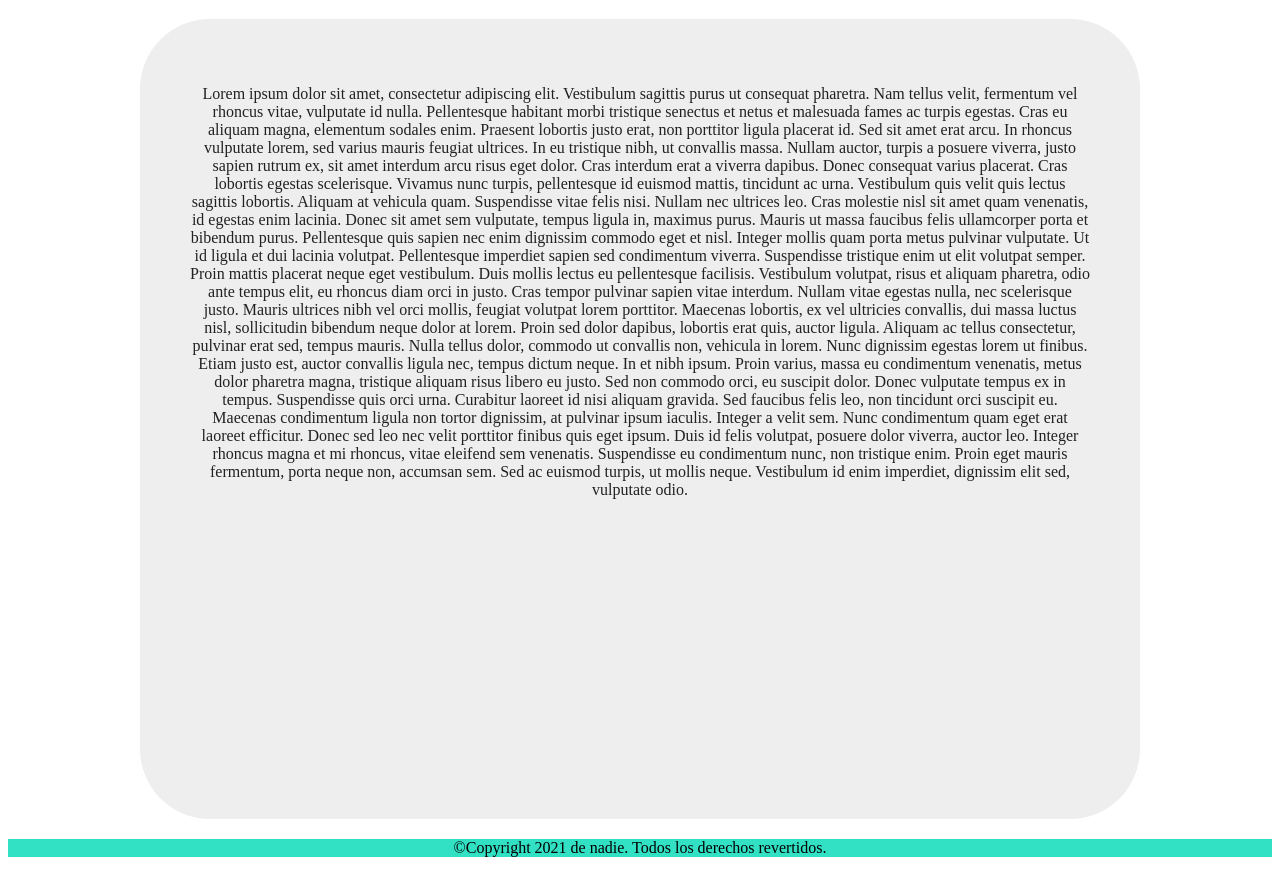
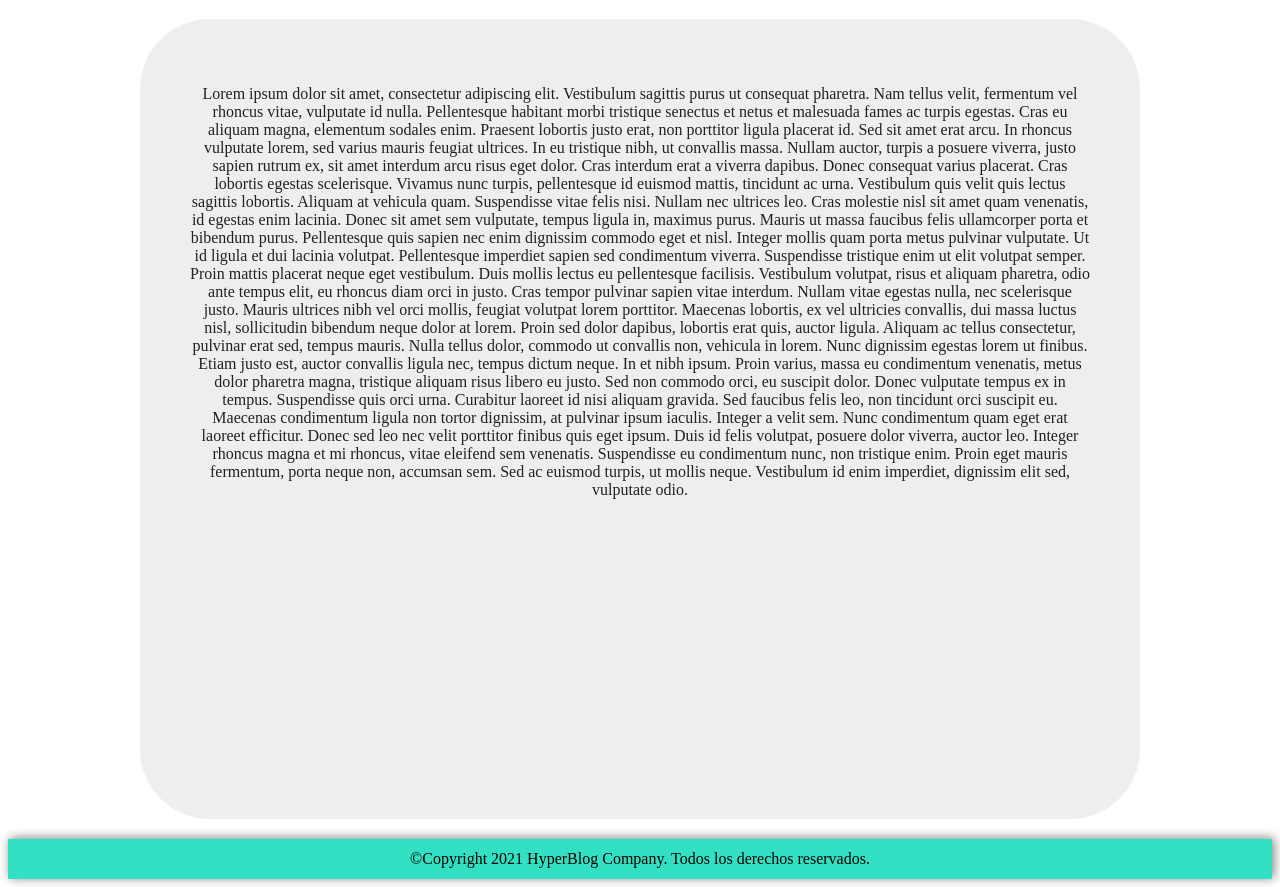
Before and after one commit to TECH083/HyperBlog, a plain HTML site: page index.html in a window 1280 px wide. Shown: the part 139-1026 px from the top of the page. Before the commit the page ends 1004 px from the top, so only its background shows below. Drawn offline with Linux system fonts and the light colour scheme; files whose address does not match are found by name.

Commit message:
Mejora en el Footer

```diff
--- a/css/css.css
+++ b/css/css.css
@@ -21,6 +21,12 @@ body {
 }
 
 footer {
+    box-shadow: 2px -1px 10px 0px grey;
+    justify-content: center;
+    display: flex;
+    align-items: center;
+    height: 40px;
+    margin: auto;
     margin-top: 20px;
     color: black;
     background-color: #32e0c4;
--- a/index.html
+++ b/index.html
@@ -48,5 +48,7 @@
    </section>
 </body>
 
-<footer>©Copyright 2021 de nadie. Todos los derechos revertidos.</footer>
+<footer>©Copyright 2021 HyperBlog Company. Todos los derechos reservados.
+
+</footer>
 </html>
```
